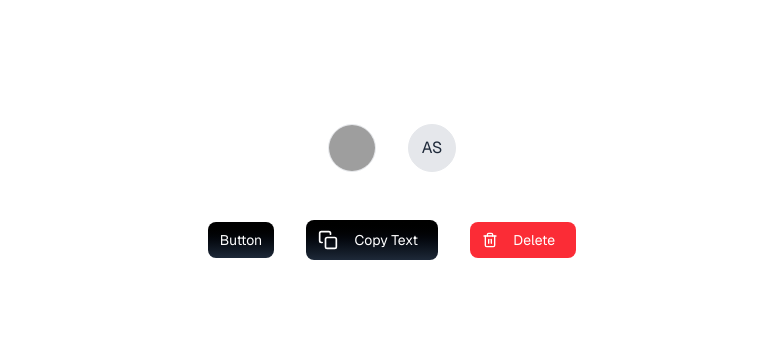
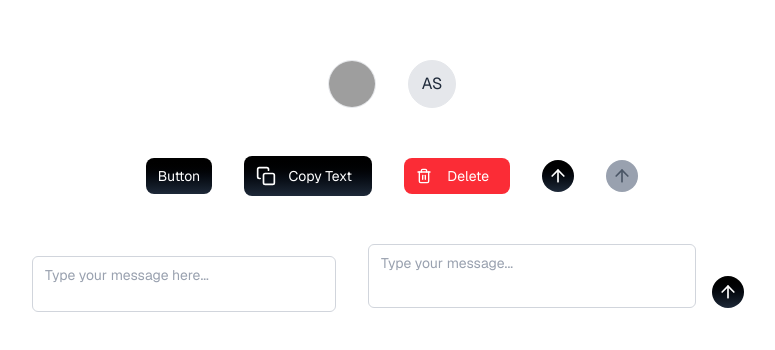
Before and after one commit to armondschneider/interactionkit, a Next.js app: page / in a window 1280 px wide. Shown: the part 208-558 px from the top of the page, without its empty margins (248-1023 px from the left). Built offline with nearby package versions, Linux system fonts and the light colour scheme; grey boxes are pictures that could not be loaded.

Commit message:
add chat component

```diff
--- a/app/page.tsx
+++ b/app/page.tsx
@@ -2,6 +2,9 @@
 import ButtonTextEffect from "../src/components/Button/ButtonTextEffect";
 import AvatarTooltip from "../src/components/Avatar/AvatarTooltip";
 import Button from "../src/components/Button/Button";
+import SendButton from "../src/components/Button/SendButton";
+import TextInput from "../src/components/Chat/TextInput";
+import Message from "../src/components/Chat/Message";
 
 export default function Home() {
   return (
@@ -27,6 +30,17 @@ export default function Home() {
         <ButtonTextEffect />
 
         <Button variant="delete" deleteLabel="Delete" deletedLabel="Deleted" />
+
+        <SendButton />
+        <SendButton variant="disabled" />
+      </div>
+
+      <div className="flex items-center justify-center gap-8">
+        <TextInput
+        placeholder="Type your message here..."
+        />
+
+        <Message />
       </div>
     </div>
   );
--- a/src/components/Avatar/Avatar.tsx
+++ b/src/components/Avatar/Avatar.tsx
@@ -1,3 +1,5 @@
+// plain avatar photo or initials component
+// when importing component into other page, use variant prop to choose between image or initials
 "use client";
 import React from "react";
 
--- a/src/components/Button/ButtonTextEffect.tsx
+++ b/src/components/Button/ButtonTextEffect.tsx
@@ -7,7 +7,7 @@ const ButtonTextEffect: React.FC = () => {
   const [copied, setCopied] = useState(false);
 
   const handleClick = () => {
-    // Optional: write to clipboard here if desired
+    // optional: write to clipboard here if desired
     setCopied(true);
     setTimeout(() => setCopied(false), 2000);
   };
@@ -21,7 +21,7 @@ const ButtonTextEffect: React.FC = () => {
       className="inline-flex items-center justify-center bg-gradient-to-b from-black to-gray-800 text-white text-sm rounded-lg px-3 py-2 hover:opacity-80 cursor-pointer"
     >
       {/* Copy icon */}
-      <FiCopy className="h-5 w-5 mr-2 flex-none" />
+      <FiCopy className="h-5 w-5 mr-1 flex-none" />
 
       {/* Animated text */}
       <div className="relative overflow-hidden h-6 min-w-[80px]">
--- /dev/null
+++ b/src/components/Button/SendButton.tsx
@@ -0,0 +1,29 @@
+'use client';
+import React from 'react';
+import { motion, HTMLMotionProps } from 'framer-motion';
+import { FiArrowUp } from 'react-icons/fi';
+
+interface SendButtonProps extends Omit<HTMLMotionProps<'button'>, 'ref'> {
+  variant?: 'active' | 'disabled';
+}
+
+const SendButton: React.FC<SendButtonProps> = ({
+  variant = 'active',
+  onClick,
+  className = '',
+  ...props
+}) => (
+  <motion.button
+    {...props}
+    onClick={onClick}
+    disabled={variant === 'disabled'}
+    whileTap={variant === 'active' ? { scale: 0.95, transition: { type: 'spring', stiffness: 200, damping: 5 } } : undefined}
+    whileHover={variant === 'active' ? { scale: 1.02 } : undefined}
+    transition={{ type: 'spring', stiffness: 200, damping: 10 }}
+    className={`inline-flex flex-none items-center justify-center w-8 h-8  rounded-full transition ${variant === 'active' ? 'bg-gradient-to-b from-black to-gray-800 text-white hover:opacity-90 cursor-pointer' : 'bg-gray-400 text-gray-600 cursor-not-allowed'} ${className}`}
+  >
+    <FiArrowUp className="h-5 w-5" />
+  </motion.button>
+);
+
+export default SendButton;
--- /dev/null
+++ b/src/components/Chat/Message.tsx
@@ -0,0 +1,24 @@
+'use client';
+import React from 'react';
+import TextInput from './TextInput';
+import SendButton from '../Button/SendButton';
+
+const Message: React.FC = () => (
+  <div className="relative w-full max-w-sm">
+    <TextInput
+      placeholder="Type your message..."
+      className="pr-4 pb-4"
+    />
+    <SendButton className="absolute bottom-4 right-2" />
+  </div>
+);
+
+export default Message;
+
+//   <div className="relative w-full max-w-sm">
+//     <TextInput
+//       placeholder="Type your message..."
+//       className="pr-4 pb-4"
+//     />
+//     <SendButton className="absolute bottom-4 right-2" />
+//   </div>
--- /dev/null
+++ b/src/components/Chat/TextInput.tsx
@@ -0,0 +1,45 @@
+'use client';
+import React, { useRef, useEffect, TextareaHTMLAttributes } from 'react';
+import SendButton from '../Button/SendButton';
+
+export interface TextInputProps extends TextareaHTMLAttributes<HTMLTextAreaElement> {
+  label?: string;
+  variant?: 'default' | 'plain';
+}
+
+const TextInput: React.FC<TextInputProps> = ({ label, variant = 'default', className = '', ...props }) => {
+  const textareaRef = useRef<HTMLTextAreaElement>(null);
+
+  const resize = () => {
+    const ta = textareaRef.current;
+    if (ta) {
+      ta.style.height = 'auto';
+      ta.style.height = `${ta.scrollHeight}px`;
+    }
+  };
+
+  useEffect(() => {
+    resize();
+  }, []);
+
+  const inputClasses = variant === 'plain'
+    ? 'flex-grow text-sm px-3 py-2 overflow-hidden resize-none focus:outline-none placeholder-gray-400'
+    : 'flex-grow text-sm border border-gray-300 rounded-md px-3 py-2 overflow-hidden resize-none focus:outline-none focus:ring-2 focus:ring-gray-200 placeholder-gray-400';
+
+  return (
+    <div className={`flex items-center w-86 ${className}`}>
+      {label && <label className="mb-1 text-sm font-md text-gray-700">{label}</label>}
+      <textarea
+        {...props}
+        ref={textareaRef}
+        onInput={(e) => {
+          resize();
+          if (props.onInput) props.onInput(e);
+        }}
+        className={`${inputClasses} ${className}`}
+      />
+    </div>
+  );
+};
+
+export default TextInput;
```
